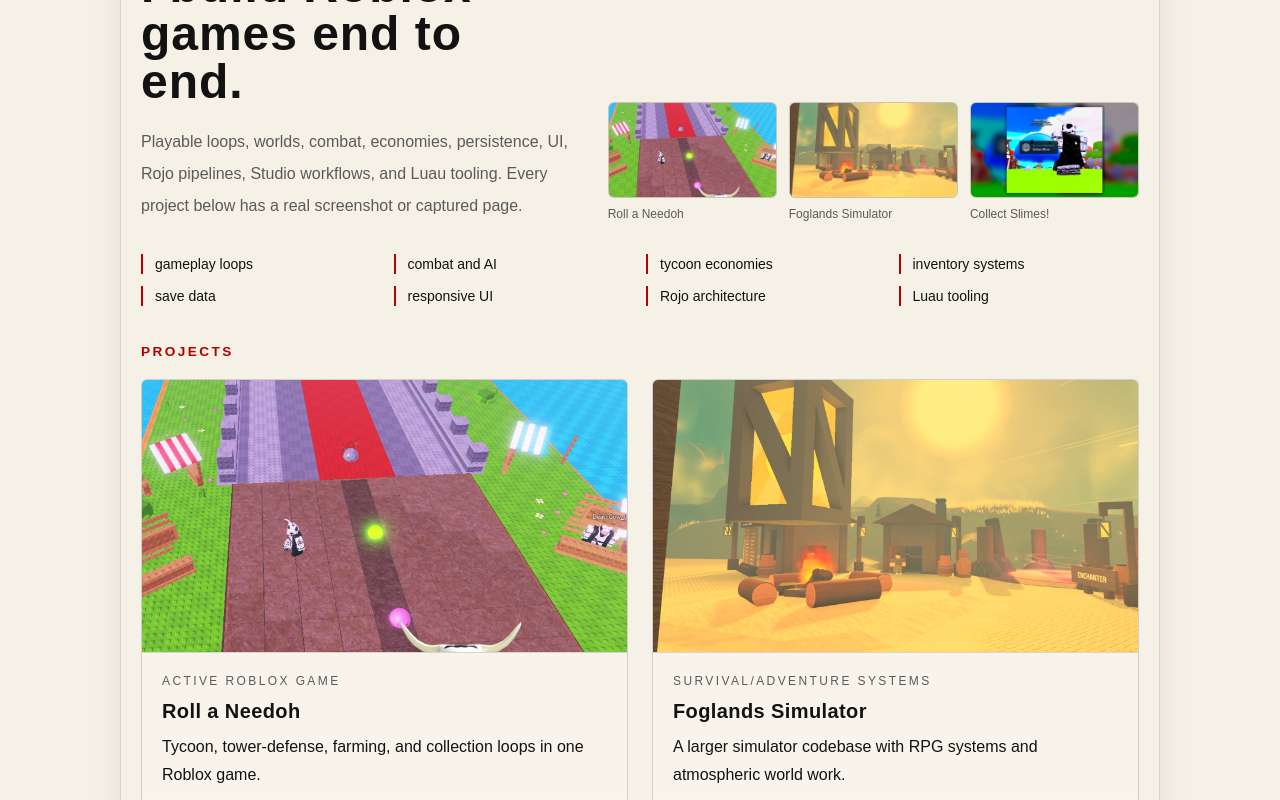
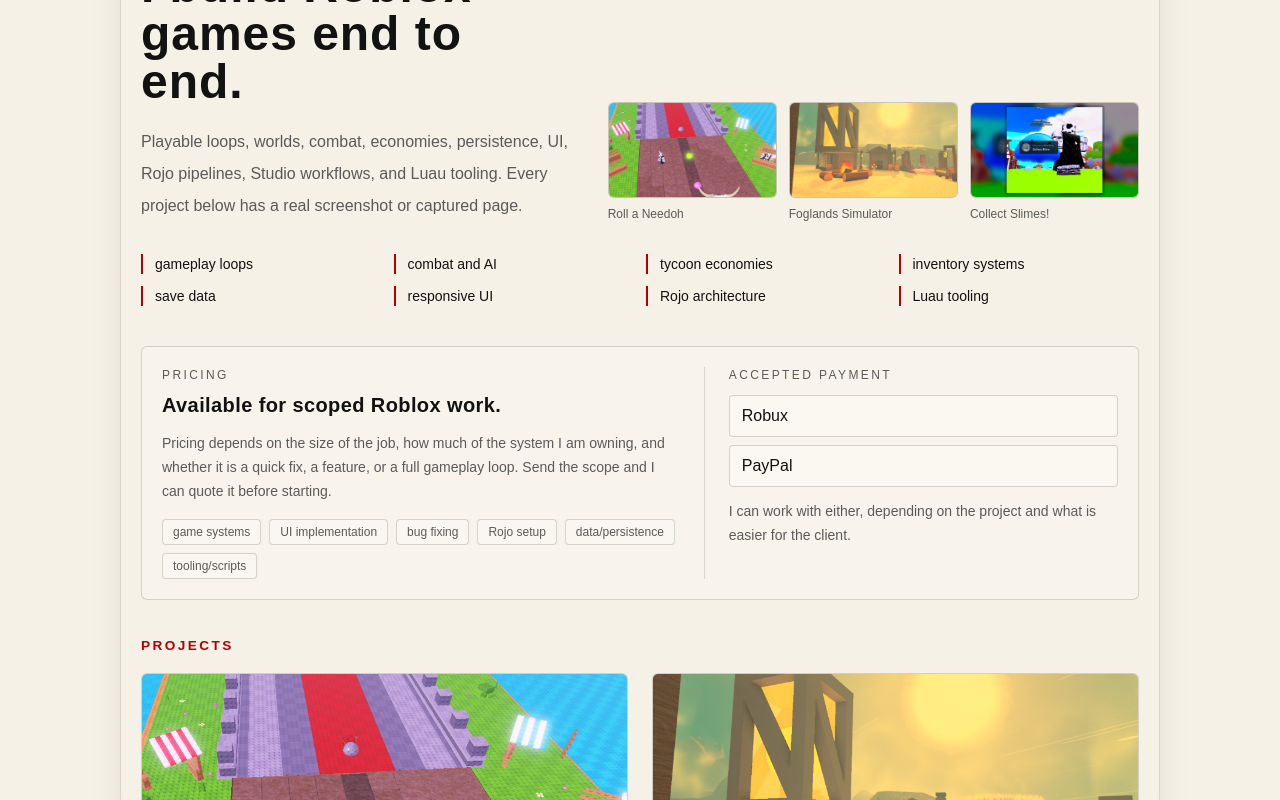
Before and after one commit to tonybolivar/personal-website, a Next.js app: page /roblox in a window 1280 px wide. Shown: the part 448-1248 px from the top of the page. Built offline with nearby package versions, Linux system fonts and the light colour scheme; a web font is replaced by a local one.

Commit message:
Add Roblox pricing and payment info

```diff
--- a/app/roblox/page.tsx
+++ b/app/roblox/page.tsx
@@ -34,6 +34,17 @@
   "Rojo architecture",
   "Luau tooling",
 ];
+
+const SERVICES = [
+  "game systems",
+  "UI implementation",
+  "bug fixing",
+  "Rojo setup",
+  "data/persistence",
+  "tooling/scripts",
+];
+
+const PAYMENT_METHODS = ["Robux", "PayPal"];
 
 const PROJECTS: Project[] = [
   {
@@ -150,6 +161,54 @@
     <span className="rounded border border-[rgba(18,18,18,0.16)] bg-[rgba(255,255,255,0.24)] px-2.5 py-1 text-xs ink-muted">
       {label}
     </span>
+  );
+}
+
+function PricingPanel() {
+  return (
+    <section className="mt-10 rounded-md border border-[rgba(18,18,18,0.16)] bg-[rgba(255,255,255,0.18)] p-5">
+      <div className="grid gap-6 lg:grid-cols-[1fr_0.8fr]">
+        <div>
+          <p className="text-xs uppercase tracking-[0.2em] ink-muted">
+            Pricing
+          </p>
+          <h2 className="mt-2 text-xl font-semibold tracking-normal ink-title">
+            Available for scoped Roblox work.
+          </h2>
+          <p className="mt-3 max-w-2xl text-sm leading-6 ink-muted">
+            Pricing depends on the size of the job, how much of the system I am
+            owning, and whether it is a quick fix, a feature, or a full gameplay
+            loop. Send the scope and I can quote it before starting.
+          </p>
+
+          <div className="mt-4 flex flex-wrap gap-2">
+            {SERVICES.map((service) => (
+              <ProjectPill key={service} label={service} />
+            ))}
+          </div>
+        </div>
+
+        <div className="border-t border-[rgba(18,18,18,0.14)] pt-5 lg:border-l lg:border-t-0 lg:pl-6 lg:pt-0">
+          <p className="text-xs uppercase tracking-[0.2em] ink-muted">
+            Accepted payment
+          </p>
+          <div className="mt-3 grid gap-2 sm:grid-cols-2 lg:grid-cols-1">
+            {PAYMENT_METHODS.map((method) => (
+              <div
+                key={method}
+                className="rounded border border-[rgba(18,18,18,0.16)] bg-[rgba(255,255,255,0.22)] px-3 py-2 ink-body"
+              >
+                {method}
+              </div>
+            ))}
+          </div>
+          <p className="mt-3 text-sm leading-6 ink-muted">
+            I can work with either, depending on the project and what is easier
+            for the client.
+          </p>
+        </div>
+      </div>
+    </section>
   );
 }
 
@@ -272,6 +331,8 @@
             ))}
           </div>
 
+          <PricingPanel />
+
           <div className="section-title">PROJECTS</div>
           <div className="grid gap-6 lg:grid-cols-2">
             {PROJECTS.map((project) => (
```
